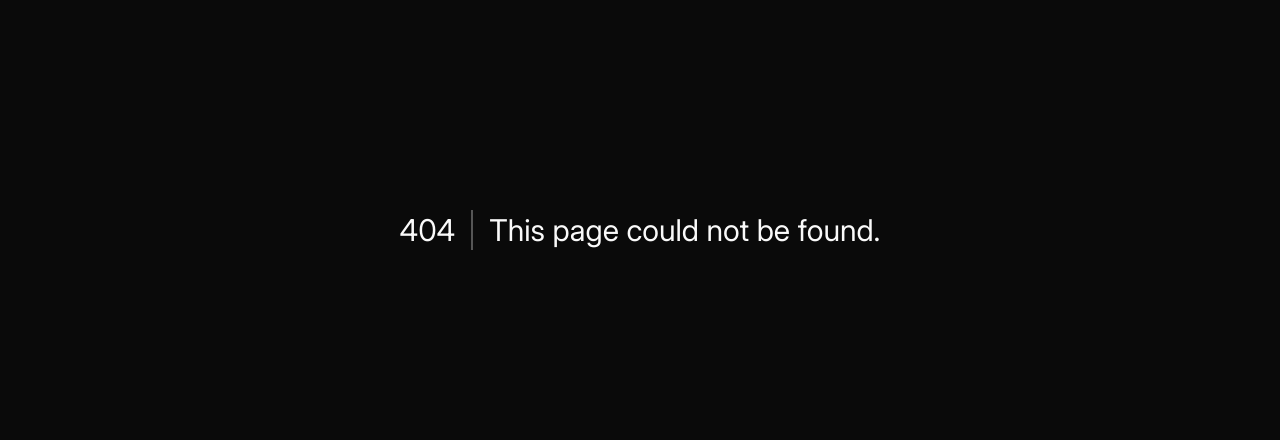
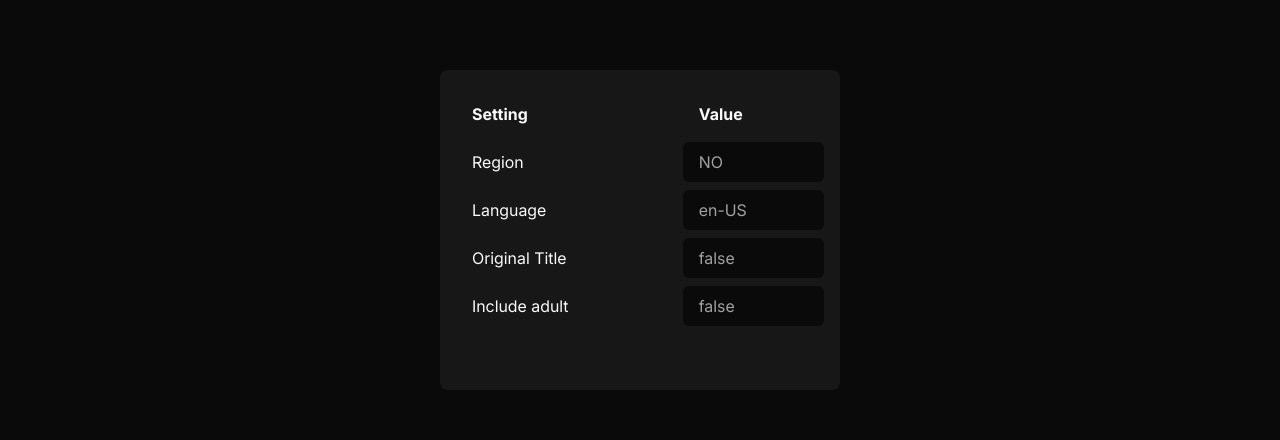
Before and after one commit to 0herm/watchbee, a Next.js app: page /account in a window 1280 px wide. Before the commit this address had no page. Shown: the part 126-566 px from the top of the page. Built offline with nearby package versions, Linux system fonts and the light colour scheme.

Commit message:
settings and README

```diff
--- a/constants.ts
+++ b/constants.ts
@@ -1,6 +1,8 @@
 import dotenv from 'dotenv'
 
 dotenv.config()
+
+const { REGION, LANGUAGE, ORIGINAL_TITLE, INCLUDE_ADULT } = process.env;
 
 const { version } = require('./package.json')
 
@@ -9,6 +11,12 @@ const config = {
         API_URL:    'https://api.themoviedb.org/',
         IMAGE_URL:  'https://image.tmdb.org/t/p/w500'
     },
+    setting: {
+        REGION: REGION || 'NO',
+        LANGUAGE: LANGUAGE || 'en-US',
+        ORIGINAL_TITLE: ORIGINAL_TITLE === 'true' || false,
+        INCLUDE_ADULT: INCLUDE_ADULT === 'true' || false
+    },
     version
 }
 
--- a/package.json
+++ b/package.json
@@ -1,6 +1,6 @@
 {
   "name": "watchbee",
-  "version": "1.0.0",
+  "version": "1.2.0",
   "private": true,
   "scripts": {
     "dev": "next dev --turbopack",
--- /dev/null
+++ b/src/app/account/page.tsx
@@ -0,0 +1,36 @@
+import config from "@config"
+
+export default async function page(){
+    return (
+        <div className='w-full flex justify-center items-center'>
+            <div className='bg-[var(--primary-foreground)] min-w-[25rem] min-h-[20rem] rounded-md p-[1rem]'>
+            <table className='table-auto w-full text-left border-spacing-y-[0.5rem] border-separate'>
+                <thead>
+                <tr>
+                    <th className='px-[1rem] py-[0.5rem]'>Setting</th>
+                    <th className='px-[1rem] py-[0.5rem]'>Value</th>
+                </tr>
+                </thead>
+                <tbody>
+                    <tr>
+                        <td className='px-[1rem] py-[0.5rem]'>Region</td>
+                        <td className='bg-background text-muted-foreground px-[1rem] py-[0.5rem] rounded-sm'>{config.setting.REGION}</td>
+                    </tr>
+                    <tr>
+                        <td className='px-[1rem] py-[0.5rem]'>Language</td>
+                        <td className='bg-background text-muted-foreground px-[1rem] py-[0.5rem] rounded-sm'>{config.setting.LANGUAGE}</td>
+                    </tr>
+                    <tr>
+                        <td className='px-[1rem] py-[0.5rem]'>Original Title</td>
+                        <td className='bg-background text-muted-foreground px-[1rem] py-[0.5rem] rounded-sm'>{String(config.setting.ORIGINAL_TITLE)}</td>
+                    </tr>
+                    <tr>
+                        <td className='px-[1rem] py-[0.5rem]'>Include adult</td>
+                        <td className='bg-background text-muted-foreground px-[1rem] py-[0.5rem] rounded-sm'>{String(config.setting.INCLUDE_ADULT)}</td>
+                    </tr>
+                </tbody>
+            </table>
+            </div>
+        </div>
+    )
+}
--- a/src/components/mediaCard/mediaCard.tsx
+++ b/src/components/mediaCard/mediaCard.tsx
@@ -18,7 +18,7 @@ export default function MediaCard({ item }: MediaCardProps) {
                         <div className="relative w-full aspect-[2/3] overflow-hidden">
                             <Image
                                 src={`${config.url.IMAGE_URL}${item.poster_path}`}
-                                alt={`${item.media_type === 'movie' ? item.original_title : item.original_name}`}
+                                alt={'Media poster'}
                                 fill={true}
                                 className="object-cover"
                             />
@@ -27,7 +27,13 @@ export default function MediaCard({ item }: MediaCardProps) {
                 </CardContent>
                 <CardFooter className="flex items-center justify-between bg-zinc-900 py-3 px-4">
                     <h1 className="text-sm font-medium truncate text-gray-300">
-                        {item.media_type === 'movie' ? item.original_title : item.original_name}
+                        {item.media_type === 'movie'
+                                        ? config.setting.ORIGINAL_TITLE
+                                            ? item.original_title
+                                            : item.title
+                                        : config.setting.ORIGINAL_TITLE
+                                            ? item.original_name
+                                            : item.name}
                     </h1>
                 </CardFooter>
             </Card>
--- a/src/components/nav/nav.tsx
+++ b/src/components/nav/nav.tsx
@@ -44,7 +44,7 @@ export default function NavBar() {
                     <span className='sr-only'>Toggle theme</span>
                 </Button>
                 <Link
-                    href={'/login'}
+                    href={'/account'}
                     className='p-1'
                 >
                     <User />
```
Also changed, not shown: 2 other files (tests, documents, lock files or other folders).
